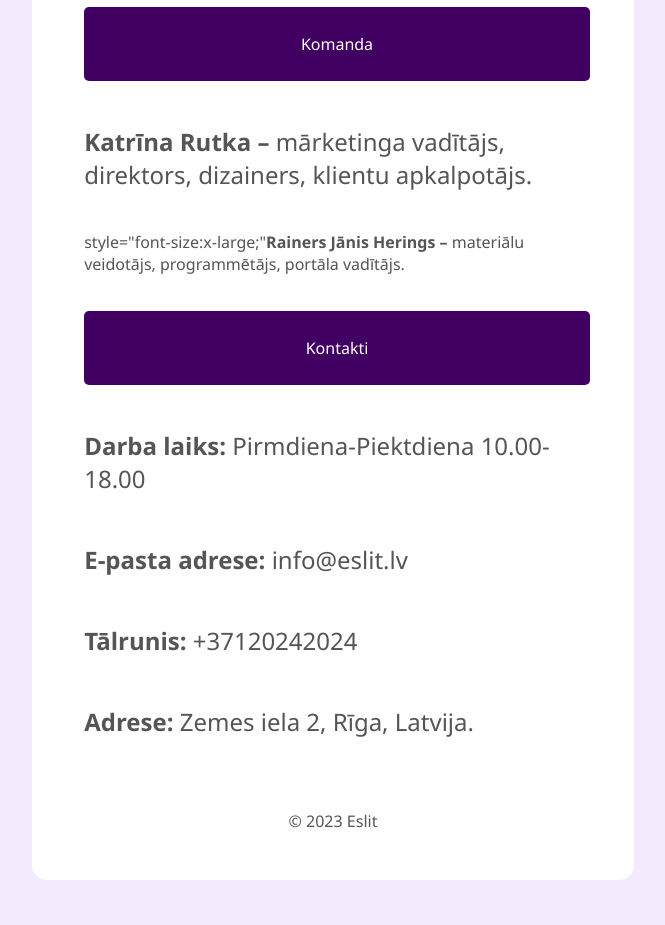
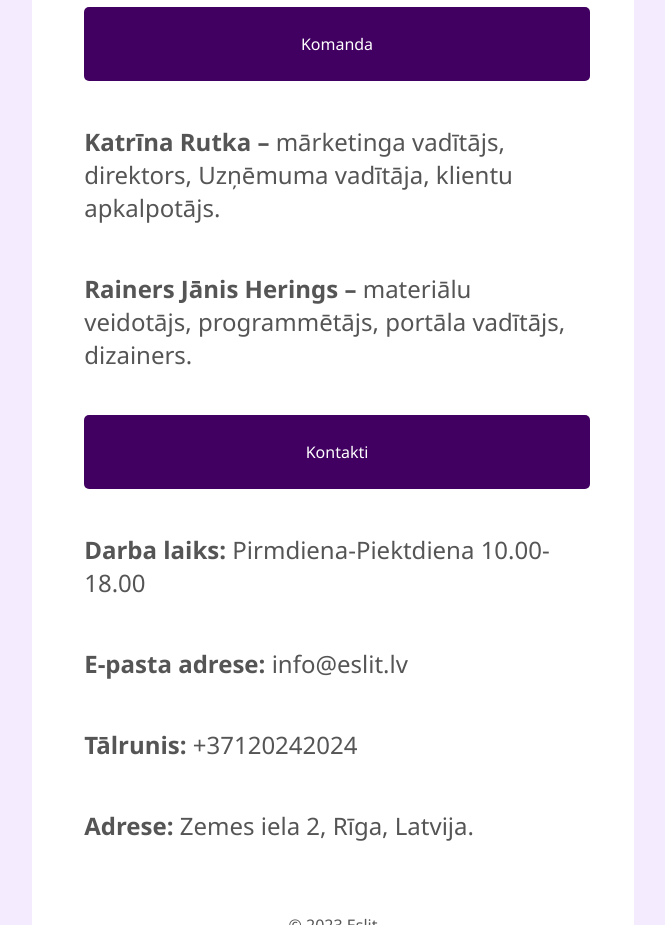
Before and after one commit to Pazudis/Eilts, a plain HTML site: page kkjauns.html in a window 1280 px wide. Shown: the part 1020-1945 px from the top of the page, without its empty margins (307-972 px from the left). Before the commit the page ends 1900 px from the top, so only its background shows below. Drawn offline with Linux system fonts and the light colour scheme.

Commit message:
jauns jauns jauns jauns jauns

```diff
--- a/kkjauns.html
+++ b/kkjauns.html
@@ -243,8 +243,8 @@
         <div class="mini-tile">
             <p >Komanda</p>
         </div>
-        <p style="font-size:x-large;"><strong>Katrīna Rutka –</strong> mārketinga vadītājs, direktors, dizainers, klientu apkalpotājs.</p>
-        <p> style="font-size:x-large;"<strong>Rainers Jānis Herings –</strong> materiālu veidotājs, programmētājs, portāla vadītājs.</p>
+        <p style="font-size:x-large;"><strong>Katrīna Rutka –</strong> mārketinga vadītājs, direktors, Uzņēmuma vadītāja, klientu apkalpotājs.</p>
+        <p style="font-size:x-large;"> <strong>Rainers Jānis Herings –</strong> materiālu veidotājs, programmētājs, portāla vadītājs, dizainers.</p>
 
 
         <div class="mini-tile">
```
Also changed, not shown: Contact Us.html (+2 -2 lines).
